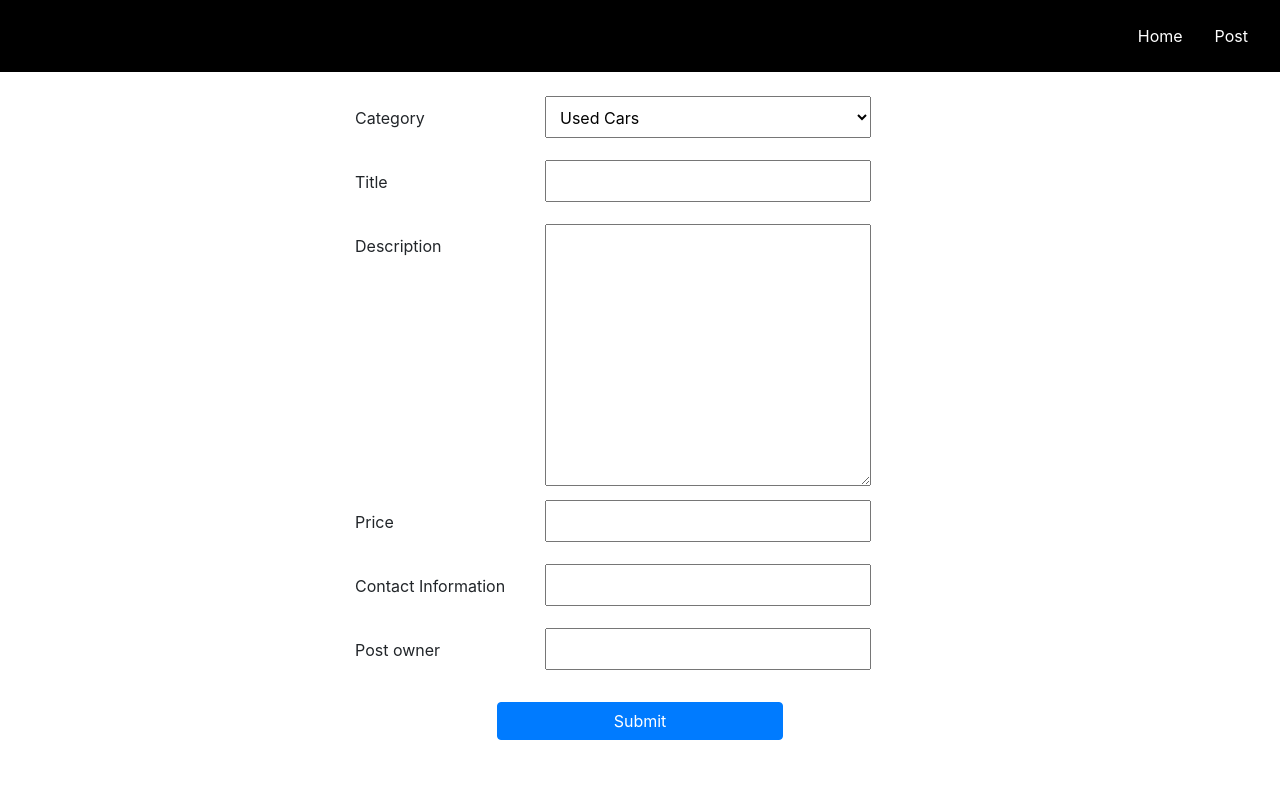
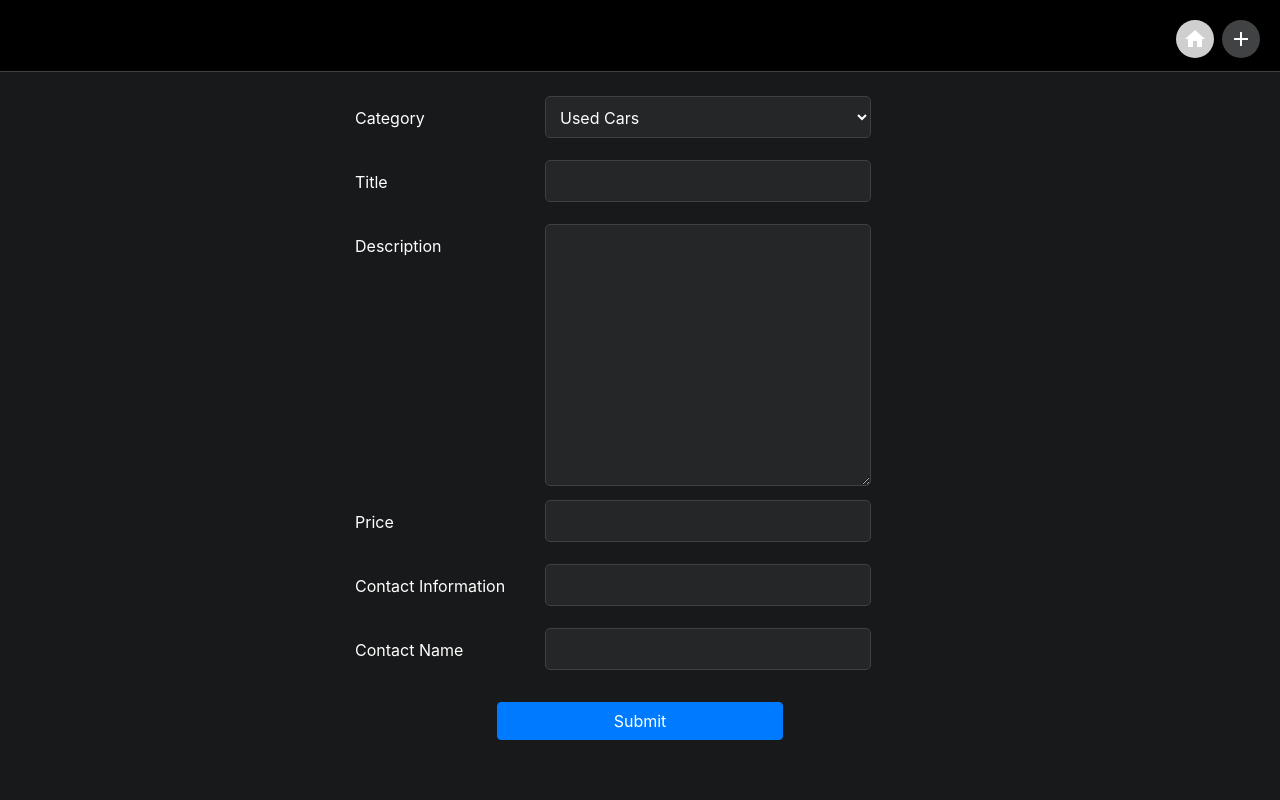
Before and after one commit to zzhalex/py-django-app, a Django app: template news/templates/news/add.html in a window 1280 px wide. Run offline with Django 3.2, Linux system fonts and the light colour scheme; the template is opened without the code that fills it: values that come from a table or form of the project are taken from there, others are empty; some libraries are stand-ins or nearby versions.

Commit message:
css added, js function for showing details of post

```diff
--- a/mysite/urls.py
+++ b/mysite/urls.py
@@ -18,6 +18,6 @@ from django.urls import include, path
 
 urlpatterns = [
 	path('admin/', admin.site.urls),
-    path('', include('news.urls')),
+    path('home/', include('news.urls')),
 
 ]
--- a/news/forms.py
+++ b/news/forms.py
@@ -11,4 +11,4 @@ class PostForm(forms.Form):
     post_text = forms.CharField(label='Description',widget=forms.Textarea,max_length=1000)
     post_price = forms.IntegerField(label='Price')
     post_contact = forms.EmailField(label='Contact Information',max_length=100,help_text='A valid email address, please.')
-    post_owner = forms.CharField(max_length=100)
+    post_owner = forms.CharField(label='Contact Name',max_length=100)
--- a/news/static/news/app.js
+++ b/news/static/news/app.js
@@ -4,17 +4,33 @@ var csrftoken = $("[name=csrfmiddlewaretoken]").val();
 $(document).ready(function () {
   navSwitch();
   detailClick();
+  sideBarHightlight();
 });
 
 function navSwitch() {
   var pathname = window.location.pathname;
-  if (pathname == "/") {
+  if (pathname.indexOf("/addnew/")>0) {
+    cleanNavActive();
+    $($(".nav-link")[1]).addClass("active");
+  } else{
     cleanNavActive();
     $($(".nav-link")[0]).addClass("active");
-  } else if (pathname == "/addnew/") {
-    cleanNavActive();
-    $($(".nav-link")[1]).addClass("active");
   }
+}
+
+function sideBarHightlight(){
+  var pathname = window.location.pathname;
+  if (pathname.indexOf("/Rentals/")>0) {
+    cleanSideBar();
+    $($(".sideBarItem")[1]).addClass("active");
+  } else{
+    cleanSideBar();
+    $($(".sideBarItem")[0]).addClass("active");
+  }
+}
+
+function cleanSideBar(){
+    $(".sideBarItem").removeClass("active");
 }
 
 function cleanNavActive() {
@@ -45,9 +61,10 @@ function detailBody(data){
     var template = '<div class="detailMainDiv">';
     var content = JSON.parse(data)[0].fields;
     template = template+adddetailRow('Title',content.post_title)
-                       +adddetailRow('Price',content.post_price)
+                       +adddetailRow('Price',new Intl.NumberFormat('en-IN', { style: 'currency', currency: 'CAD' }).format(content.post_price))
                        +adddetailRow('Description',content.post_text)
-                       +adddetailRow('Time',content.pub_date)
+                       +adddetailRow('Contact Name',content.post_owner)
+                       +adddetailRow('Contact Information',content.post_contact)
                        +'</div>'
 
     return head+template;
@@ -60,12 +77,14 @@ function adddetailRow(title,data){
                         `+data+`
                     </div>`
     }else{
-        template = `<div class='detailDiv `+title+`'>
-                        <div class='detailTitle'>
-                            `+title+`
-                        </div>
-                        <div class='detailInfo'>
-                            `+data+`
+        template = `<div class='detailDivContainer'>
+                        <div class='detailDiv `+title+`'>
+                            <div class='detailTitle'>
+                                `+title+`
+                            </div>
+                            <div class='detailInfo'>
+                                `+data+`
+                            </div>
                         </div>
                     </div>`
     }
@@ -77,10 +96,10 @@ function detailClick() {
   $(".detailClick").click(function () {
     $.ajax({
       method: "POST",
-      url: "getData/",
+      url: "/home/function/getData/",
       data: { id: this.id,
              csrfmiddlewaretoken:csrftoken },
-      //contentType:'application/json,charset=utf-8',
+    //   contentType:'application/json,charset=utf-8',
       success: function (res) {
         console.log(res);
         showDetail(res)
--- a/news/static/news/style.css
+++ b/news/static/news/style.css
@@ -1,41 +1,67 @@
 html,body{
     height: 100%;
     width: 100%;
-
+    background-color: #18191a;
 }
 
 #NavContainer{
     height: 72px;
     padding: 16px;
     background-color: #000;
+    border-bottom: 1px solid #3e4042;
 }
 
 a.nav-link{
     color: #fff;
 }
 
-a.nav-link.active{
-    border-bottom: 2px solid #1DB954;
+a.nav-link span{
+    width: 38px;
+    height: 38px;
+    padding: 7px;
+    border-radius: 20px;
+    background-color: #414243;
+}
+
+.nav-link{
+    padding:4px;
+}
+
+a.nav-link.active span{
+    background-color: rgb(207, 207, 207);
+
 }
 
 .homepage{
     height: calc(100% - 72px);
     width: 100%;
+    background-color: #18191a;
+    color:#fff;
 }
 
 .sideBar{
     width: 360px;
     height: 100%;
     float: left;
-    color:#000;
-    border-right: 2px solid rgb(201, 201, 201);
+    color:#fff;
+    border-right: 1px solid #3e4042;
 }
 
 .sideBarItem{
     text-align: center;
     padding: 12px;
+    margin: 8px;
+    border-radius: 5px;
+}
+
+.sideBarItem.active{
+    background-color: #385898;
+}
+
+.sideBarItem a{
+    color: #fff;
+    text-decoration: none;
     cursor: pointer;
-
 }
 
 .postFormContainer{
@@ -59,11 +85,20 @@ a.nav-link.active{
     width: 326px;
     height: 42px;
     padding: 10px;
+    background-color: #242627;
+    border:1px solid #3e4042;
+    border-radius: 5px;
+    color: #fff;
 }
 
 .form-row textarea{
     width: 326px;
     padding: 10px;
+    padding: 10px;
+    background-color: #242627;
+    border:1px solid #3e4042;
+    border-radius: 5px;
+    color: #fff;
 }
 .submitpost{
     width: 286px;
@@ -82,6 +117,8 @@ a.nav-link.active{
     width: 240px;
     margin: 10px;
     float: left;
+    background-color: #242627;
+    border: 1px solid #3e4042;
 }
 
 .detailClick{
@@ -109,6 +146,7 @@ a.nav-link.active{
     border-radius: 24px;
     background-color: rgb(207, 207, 207);
     color:#fff;
+    margin-left: 20px;
 }
 
 .detailMainDiv{
@@ -120,4 +158,23 @@ a.nav-link.active{
 .detailInfo.Title{
     font-size: 24px;
     font-weight: 700;
+    padding: 12px;
 }
+
+.detailDivContainer{
+    width: 600px;
+    height: auto;
+    padding: 10px;
+    border: 1px solid #3e4042;
+    border-radius: 5px;
+    margin-top: 14px;
+}
+
+.detailDivContainer .detailTitle{
+    font-weight: 600;
+}
+
+.detailDivContainer .detailInfo{
+    font: normal;
+    font-size: 12px;
+}
--- a/news/templates/news/add.html
+++ b/news/templates/news/add.html
@@ -3,7 +3,7 @@
 
 {% block content %}
 <div class='homepage'>
-	<form action="/addnew/" method="post" class="postFormContainer">
+	<form action="/home/function/addnew/" method="post" class="postFormContainer">
 		{% csrf_token %}
 		{% for field in from %}
 			<div class="form-row">
--- a/news/templates/news/index.html
+++ b/news/templates/news/index.html
@@ -1,34 +1,47 @@
 <!DOCTYPE html>
 <html>
+
 <head>
 	<title>{% block title %}{%endblock%}</title>
-	<link href="https://fonts.googleapis.com/icon?family=Material+Icons"
-      rel="stylesheet">
-	<link rel="stylesheet" href="https://stackpath.bootstrapcdn.com/bootstrap/4.5.0/css/bootstrap.min.css" integrity="sha384-9aIt2nRpC12Uk9gS9baDl411NQApFmC26EwAOH8WgZl5MYYxFfc+NcPb1dKGj7Sk" crossorigin="anonymous">
+	<link href="https://fonts.googleapis.com/icon?family=Material+Icons" rel="stylesheet">
+	<link rel="stylesheet" href="https://stackpath.bootstrapcdn.com/bootstrap/4.5.0/css/bootstrap.min.css"
+		integrity="sha384-9aIt2nRpC12Uk9gS9baDl411NQApFmC26EwAOH8WgZl5MYYxFfc+NcPb1dKGj7Sk" crossorigin="anonymous">
 	{% load static %}
 
 	<link rel="stylesheet" type="text/css" href="{% static 'news/style.css' %}">
 
 </head>
+
 <body>
 	<div id='NavContainer'>
 		<ul class="nav justify-content-end">
 			<li class="nav-item">
-		    <a class="nav-link" href="/">Home</a>
+				<a class="nav-link" href="/home"><span class="material-icons" title='Home page' >
+						home
+					</span></a>
 			</li>
 			<li class="nav-item">
-		    <a class="nav-link" id="addLink" href="/addnew">Post</a>
+				<a class="nav-link" id="addLink" href="/home/function/addnew"><span class="material-icons" title='Add new post'>
+						add
+					</span></a>
 			</li>
 		</ul>
 	</div>
 	{% block content %}
 	{% endblock %}
 
-	 <script src="https://code.jquery.com/jquery-3.5.1.slim.min.js" integrity="sha384-DfXdz2htPH0lsSSs5nCTpuj/zy4C+OGpamoFVy38MVBnE+IbbVYUew+OrCXaRkfj" crossorigin="anonymous"></script>
-    <script src="https://cdn.jsdelivr.net/npm/popper.js@1.16.0/dist/umd/popper.min.js" integrity="sha384-Q6E9RHvbIyZFJoft+2mJbHaEWldlvI9IOYy5n3zV9zzTtmI3UksdQRVvoxMfooAo" crossorigin="anonymous"></script>
-    <script src="https://stackpath.bootstrapcdn.com/bootstrap/4.5.0/js/bootstrap.min.js" integrity="sha384-OgVRvuATP1z7JjHLkuOU7Xw704+h835Lr+6QL9UvYjZE3Ipu6Tp75j7Bh/kR0JKI" crossorigin="anonymous"></script>
+	<script src="https://code.jquery.com/jquery-3.5.1.slim.min.js"
+		integrity="sha384-DfXdz2htPH0lsSSs5nCTpuj/zy4C+OGpamoFVy38MVBnE+IbbVYUew+OrCXaRkfj" crossorigin="anonymous">
+	</script>
+	<script src="https://cdn.jsdelivr.net/npm/popper.js@1.16.0/dist/umd/popper.min.js"
+		integrity="sha384-Q6E9RHvbIyZFJoft+2mJbHaEWldlvI9IOYy5n3zV9zzTtmI3UksdQRVvoxMfooAo" crossorigin="anonymous">
+	</script>
+	<script src="https://stackpath.bootstrapcdn.com/bootstrap/4.5.0/js/bootstrap.min.js"
+		integrity="sha384-OgVRvuATP1z7JjHLkuOU7Xw704+h835Lr+6QL9UvYjZE3Ipu6Tp75j7Bh/kR0JKI" crossorigin="anonymous">
+	</script>
 	<script src="https://ajax.googleapis.com/ajax/libs/jquery/3.5.1/jquery.min.js"></script>
 	{% csrf_token %}
 	<script type="text/javascript" src="{% static 'news/app.js' %}"></script>
 </body>
+
 </html>
--- a/news/urls.py
+++ b/news/urls.py
@@ -4,7 +4,7 @@ from . import views
 
 urlpatterns = [
     path('', views.index,name='index'),
-    path('addnew/',views.addnew, name='addnew'),
-    path('getData/',views.getData,name='getData'),
-    path('detail/',views.detail,name='detail')
+    path('<str:category>/', views.switchType,name='switchType'),
+    path('function/addnew/',views.addnew, name='addnew'),
+    path('function/getData/',views.getData,name='getData'),
 ]
```
Also changed, not shown: news/templates/news/home.html (+6 -6 lines), news/views.py (+22 -12 lines), db.sqlite3. Lines whose indentation alone changed are shown as unchanged.
